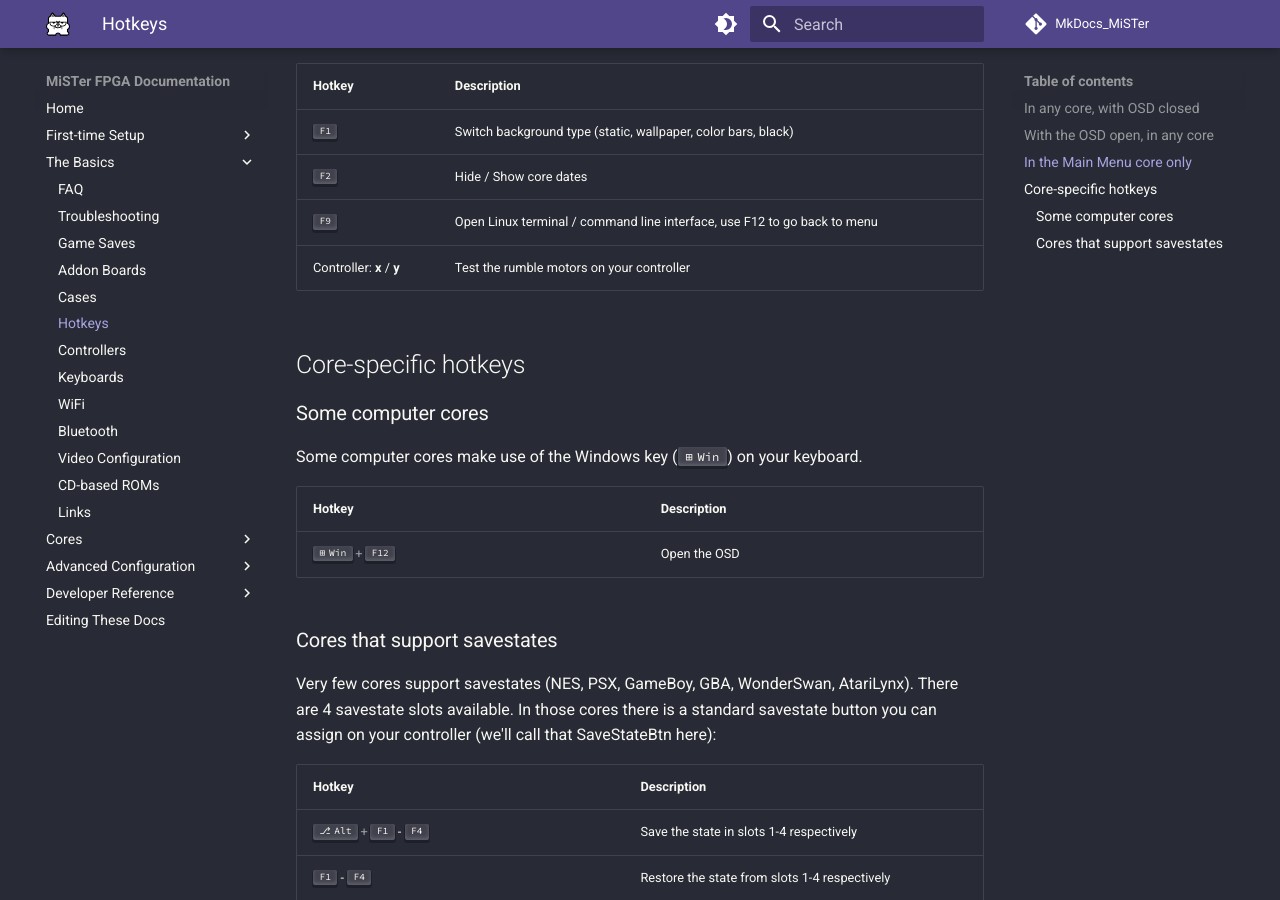
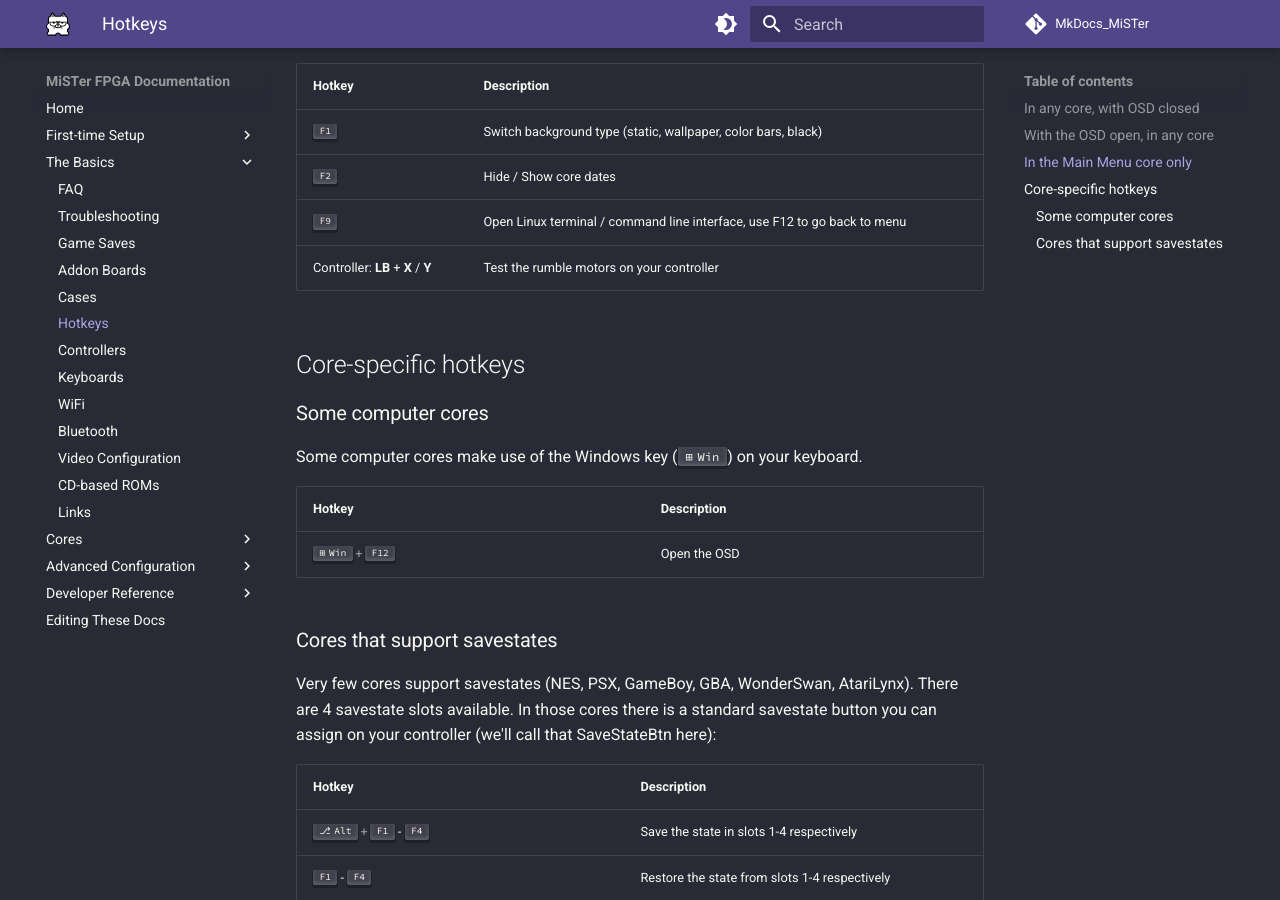
Before and after one commit to MiSTer-devel/MkDocs_MiSTer, an MkDocs documentation site: the page built from docs/basics/hotkey.md, in a window 1280 px wide and 900 px high, scrolled down 1339 px. Built offline with MkDocs 1.6.1 and Material for MkDocs 9.7.7, drawn with Linux system fonts in a browser that asks for light colours; comment, search, counter and statistics services are not loaded.

Commit message:
Update hotkey.md
Update to the rumble test hotkeys, it's already present in the controllers section of the site

```diff
--- a/docs/basics/hotkey.md
+++ b/docs/basics/hotkey.md
@@ -28,11 +28,11 @@
 ## In the Main Menu core only
 
 | Hotkey                    | Description                                                              |
-| ------------------------- | ------------------------------------------------------------------------ |
-| ++f1++                    | Switch background type (static, wallpaper, color bars, black)            |
-| ++f2++                    | Hide / Show core dates                                                   |
-| ++f9++                    | Open Linux terminal / command line interface, use F12 to go back to menu |
-| Controller: **x** / **y** | Test the rumble motors on your controller                                |
+| ---------------------------------- | ------------------------------------------------------------------------ |
+| ++f1++                             | Switch background type (static, wallpaper, color bars, black)            |
+| ++f2++                             | Hide / Show core dates                                                   |
+| ++f9++                             | Open Linux terminal / command line interface, use F12 to go back to menu |
+| Controller: **LB** + **X** / **Y** | Test the rumble motors on your controller                                |
 
 ## Core-specific hotkeys
 
```
